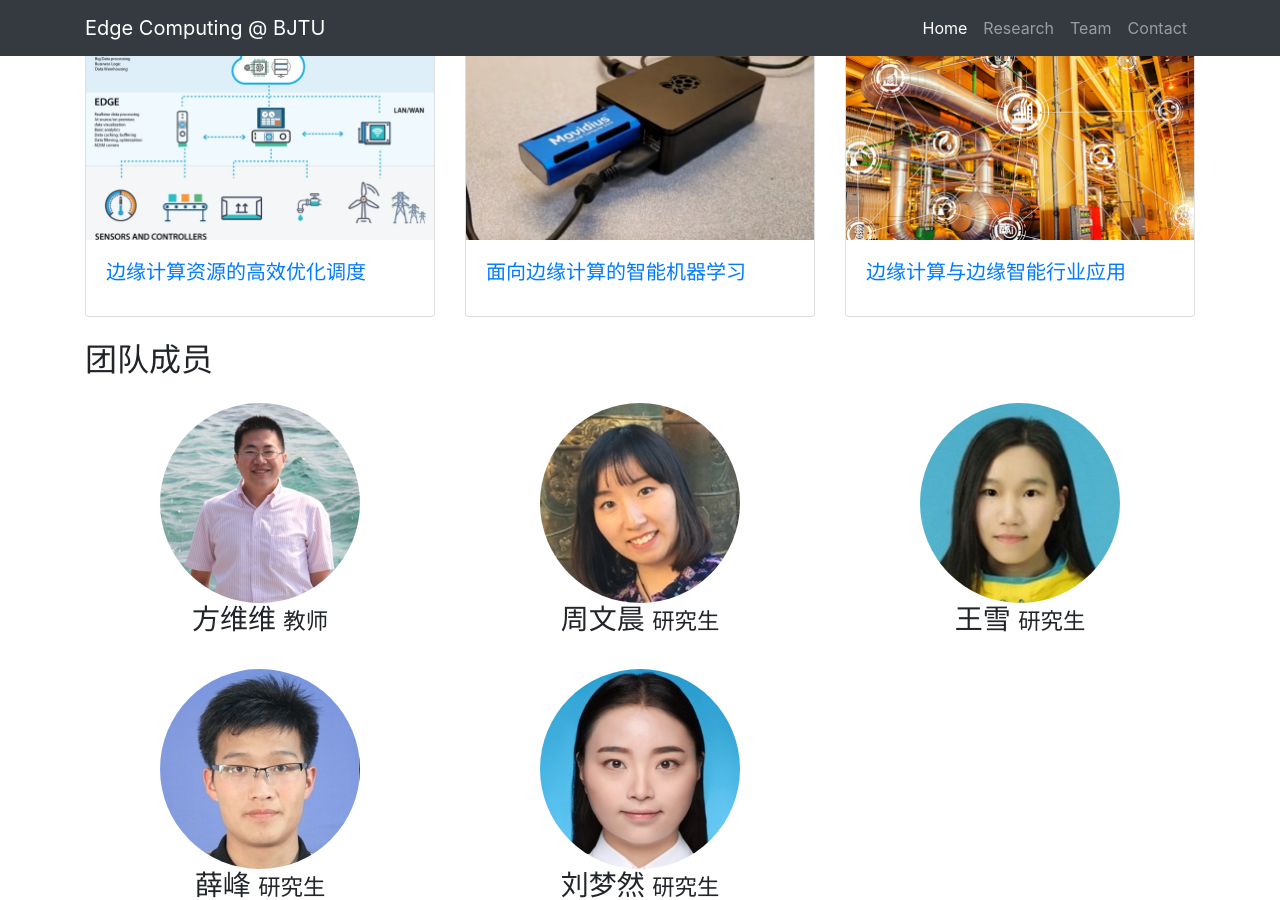
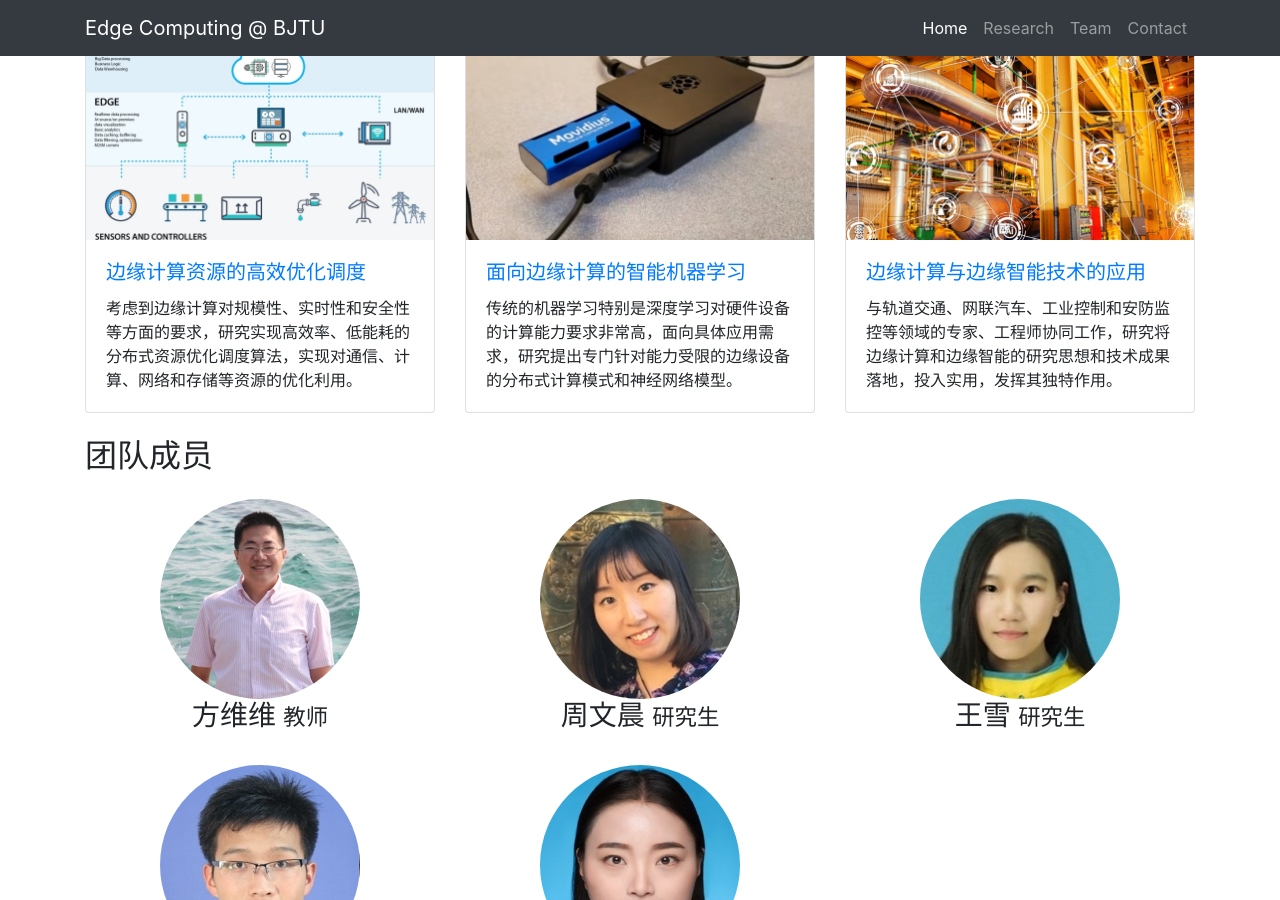
Before and after one commit to fangvv/Homepage, a Jekyll site: the page Edgecomp/index.html, which Jekyll copies as it is, in a window 1280 px wide and 900 px high, scrolled down 449 px. Built offline with Jekyll 4.4.1, drawn with Linux system fonts in a browser that asks for light colours.

Commit message:
Signed-off-by: fangvv <fangvv@gmail.com>

```diff
--- a/Edgecomp/index.html
+++ b/Edgecomp/index.html
@@ -44,7 +44,7 @@
        <a href="#"><img class="card-img-top" src="img/1.jpg" alt="" /></a>
        <div class="card-body">
         <h5 class="card-title"> <a href="#">边缘计算资源的高效优化调度</a> </h5>
-        <p class="card-text"></p>
+        <p class="card-text">考虑到边缘计算对规模性、实时性和安全性等方面的要求，研究实现高效率、低能耗的分布式资源优化调度算法，实现对通信、计算、网络和存储等资源的优化利用。</p>
        </div>
       </div>
      </div>
@@ -53,7 +53,7 @@
        <a href="#"><img class="card-img-top" src="img/2.jpg" alt="" /></a>
        <div class="card-body">
         <h5 class="card-title"> <a href="#">面向边缘计算的智能机器学习</a> </h5>
-        <p class="card-text"></p>
+        <p class="card-text">传统的机器学习特别是深度学习对硬件设备的计算能力要求非常高，面向具体应用需求，研究提出专门针对能力受限的边缘设备的分布式计算模式和神经网络模型。</p>
        </div>
       </div>
      </div>
@@ -61,8 +61,8 @@
       <div class="card h-100">
        <a href="#"><img class="card-img-top" src="img/3.jpg" alt="" /></a>
        <div class="card-body">
-        <h5 class="card-title"> <a href="#">边缘计算与边缘智能行业应用</a> </h5>
-        <p class="card-text"></p>
+        <h5 class="card-title"> <a href="#">边缘计算与边缘智能技术的应用</a> </h5>
+        <p class="card-text">与轨道交通、网联汽车、工业控制和安防监控等领域的专家、工程师协同工作，研究将边缘计算和边缘智能的研究思想和技术成果落地，投入实用，发挥其独特作用。</p>
        </div>
       </div>
      </div>
```
